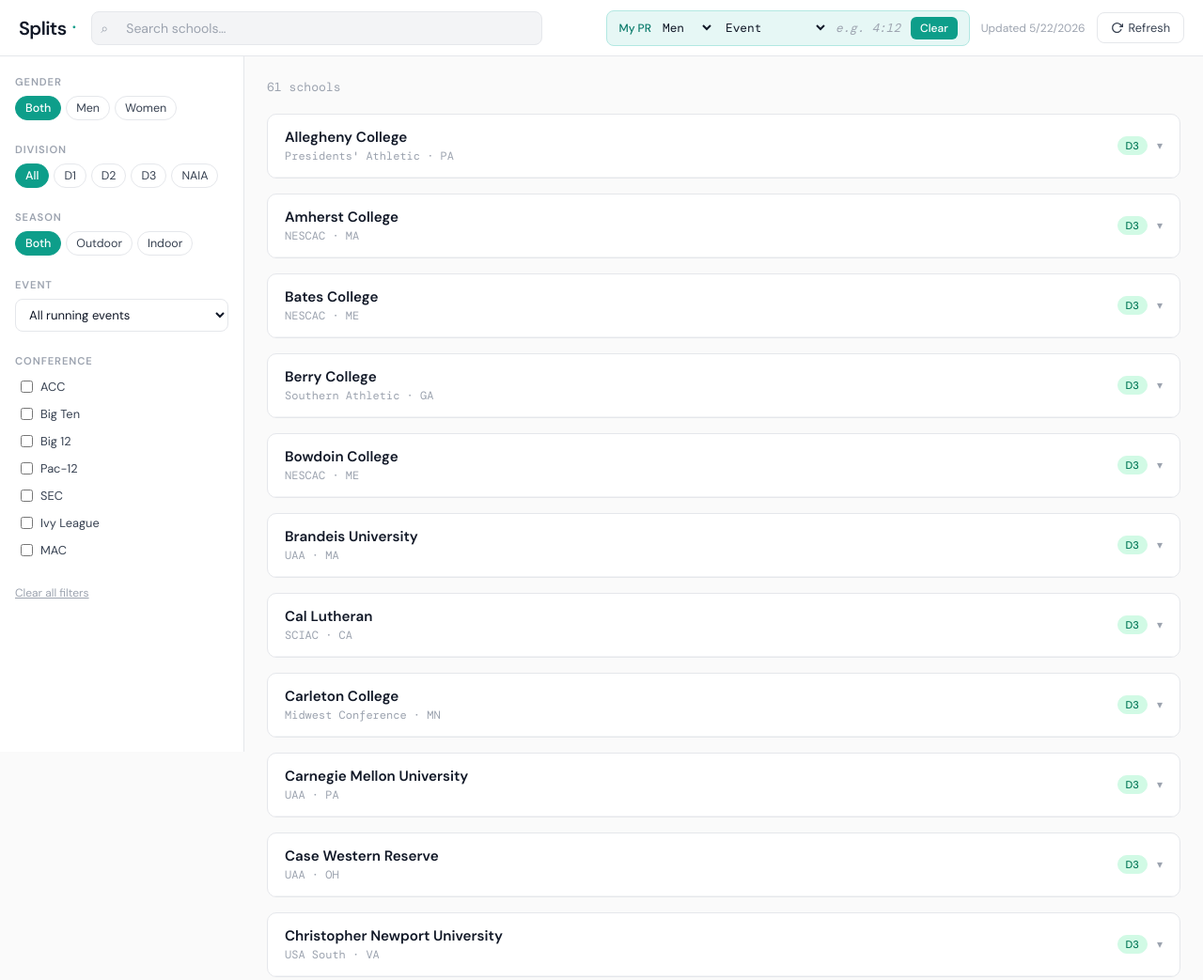
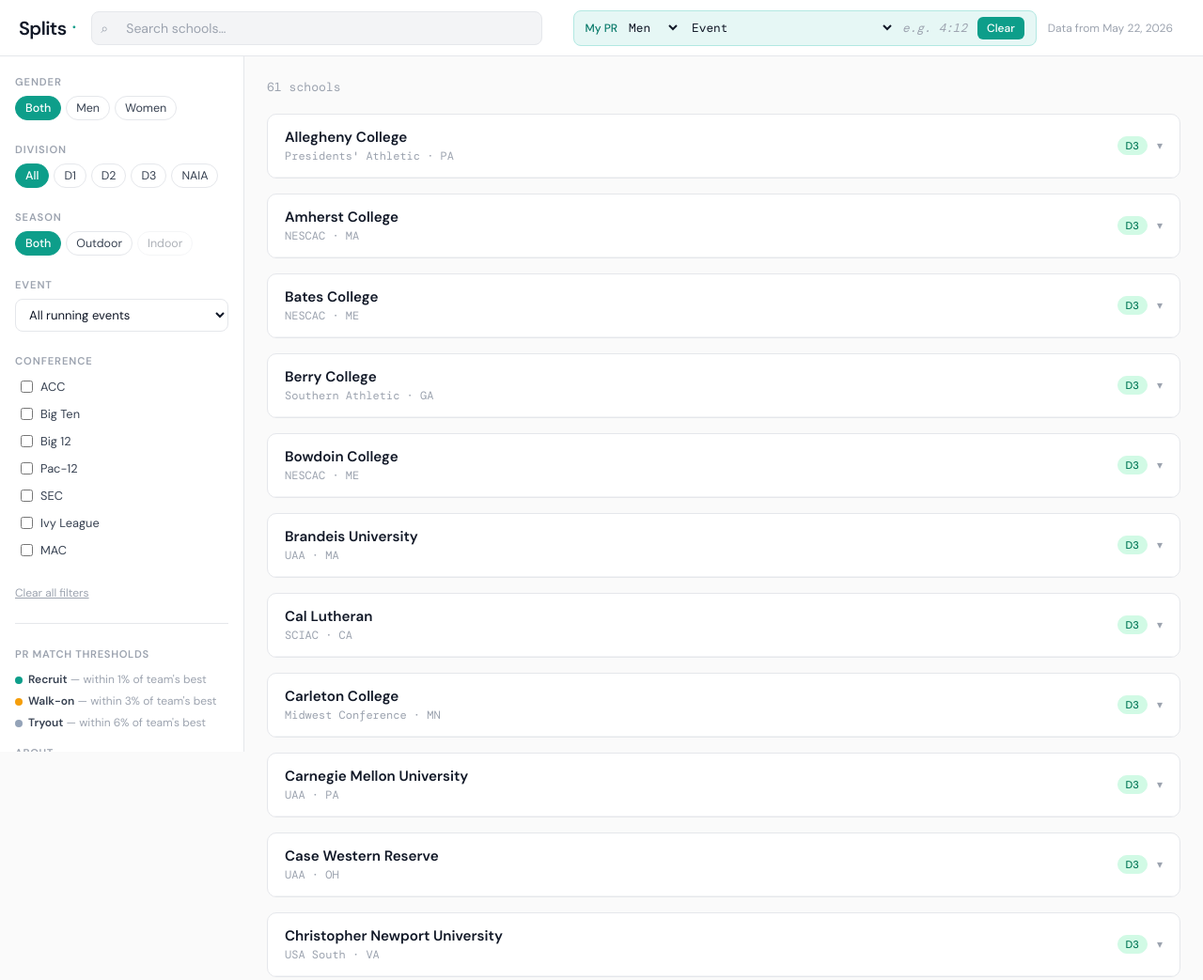
Before and after one commit to melly-p-33/splits, a plain HTML site: page index.html in a window 1280 px wide. Shown: the top 1043 px of the page at 94% size. Drawn offline with nearby package versions, Linux system fonts and the light colour scheme; a web font is replaced by a local one.

Commit message:
updating index file only

```diff
--- a/index.html
+++ b/index.html
@@ -120,21 +120,7 @@
 }
 .pr-bar-btn:hover { background: var(--teal-dark); }
 
-.refresh-btn {
-  display: flex; align-items: center; gap: 6px;
-  padding: 7px 14px;
-  background: var(--white);
-  border: 1px solid var(--border);
-  border-radius: 8px;
-  font-family: var(--font-display); font-size: 0.8rem;
-  color: var(--ink-mid); cursor: pointer;
-  transition: border-color 0.15s, color 0.15s;
-}
-.refresh-btn:hover { border-color: var(--teal); color: var(--teal); }
-.refresh-btn.loading { opacity: 0.6; pointer-events: none; }
-.refresh-btn svg { transition: transform 0.4s; }
-.refresh-btn.loading svg { animation: spin 1s linear infinite; }
-@keyframes spin { to { transform: rotate(360deg); } }
+
 
 /* ── LAYOUT ── */
 .app-body {
@@ -539,10 +525,11 @@
         <option>800m</option><option>1500m</option><option>Mile</option>
         <option>3000m</option><option>5000m</option><option>10000m</option>
         <option>4×100</option><option>4×400</option>
-        <option>Indoor 200m</option><option>Indoor 400m</option>
-        <option>Indoor 800m</option><option>Indoor Mile</option>
-        <option>Indoor 3000m</option><option>Indoor 5000m</option>
-        <option>Indoor 4×400</option>
+        <option disabled>── Indoor (coming soon) ──</option>
+        <option disabled>Indoor 200m</option><option disabled>Indoor 400m</option>
+        <option disabled>Indoor 800m</option><option disabled>Indoor Mile</option>
+        <option disabled>Indoor 3000m</option><option disabled>Indoor 5000m</option>
+        <option disabled>Indoor 4×400</option>
       </select>
       <input type="text" id="prTime" placeholder="e.g. 4:12.3" oninput="applyPR()">
       <button class="pr-bar-btn" onclick="clearPR()">Clear</button>
@@ -553,13 +540,7 @@
     </button>
 
     <span id="lastUpdated" style="font-size:0.75rem;color:var(--ink-faint);"></span>
-    <button class="refresh-btn" id="refreshBtn" onclick="refreshData()">
-      <svg width="13" height="13" viewBox="0 0 24 24" fill="none" stroke="currentColor" stroke-width="2.5">
-        <polyline points="23 4 23 10 17 10"></polyline>
-        <path d="M20.49 15a9 9 0 1 1-2.12-9.36L23 10"></path>
-      </svg>
-      Refresh
-    </button>
+    <span id="lastUpdated" style="font-size:0.75rem;color:var(--ink-faint);"></span>
   </div>
 </header>
 
@@ -595,7 +576,7 @@
     <div class="filter-pills">
       <div class="pill active" onclick="togglePill(this,'season','both')" data-group="season" data-val="both">Both</div>
       <div class="pill" onclick="togglePill(this,'season','outdoor')" data-group="season" data-val="outdoor">Outdoor</div>
-      <div class="pill" onclick="togglePill(this,'season','indoor')" data-group="season" data-val="indoor">Indoor</div>
+      <div class="pill" style="opacity:0.4;cursor:not-allowed;pointer-events:none;" title="Indoor coming soon">Indoor</div>
     </div>
   </div>
 
@@ -609,11 +590,11 @@
         <option>5000m</option><option>10000m</option>
         <option>4×100</option><option>4×400</option>
       </optgroup>
-      <optgroup label="Indoor">
-        <option>Indoor 200m</option><option>Indoor 400m</option>
-        <option>Indoor 800m</option><option>Indoor Mile</option>
-        <option>Indoor 3000m</option><option>Indoor 5000m</option>
-        <option>Indoor 4×400</option>
+      <optgroup label="Indoor (coming soon)" style="color:var(--ink-faint);">
+        <option disabled>Indoor 200m</option><option disabled>Indoor 400m</option>
+        <option disabled>Indoor 800m</option><option disabled>Indoor Mile</option>
+        <option disabled>Indoor 3000m</option><option disabled>Indoor 5000m</option>
+        <option disabled>Indoor 4×400</option>
       </optgroup>
     </select>
   </div>
@@ -624,6 +605,33 @@
   </div>
 
   <button class="clear-filters" onclick="clearAllFilters()">Clear all filters</button>
+
+  <div style="margin-top:auto;padding-top:24px;border-top:1px solid var(--border);font-size:0.75rem;color:var(--ink-faint);line-height:1.6;">
+
+    <div style="font-size:0.7rem;font-weight:600;letter-spacing:0.06em;text-transform:uppercase;color:var(--ink-faint);margin-bottom:8px;">PR Match Thresholds</div>
+    <div style="display:flex;flex-direction:column;gap:4px;margin-bottom:14px;">
+      <div style="display:flex;align-items:center;gap:6px;">
+        <span style="width:8px;height:8px;border-radius:50%;background:var(--recruit);flex-shrink:0;"></span>
+        <span><strong style="color:var(--ink-mid);">Recruit</strong> — within 1% of team's best</span>
+      </div>
+      <div style="display:flex;align-items:center;gap:6px;">
+        <span style="width:8px;height:8px;border-radius:50%;background:var(--walkon);flex-shrink:0;"></span>
+        <span><strong style="color:var(--ink-mid);">Walk-on</strong> — within 3% of team's best</span>
+      </div>
+      <div style="display:flex;align-items:center;gap:6px;">
+        <span style="width:8px;height:8px;border-radius:50%;background:var(--tryout);flex-shrink:0;"></span>
+        <span><strong style="color:var(--ink-mid);">Tryout</strong> — within 6% of team's best</span>
+      </div>
+    </div>
+
+    <div style="font-size:0.7rem;font-weight:600;letter-spacing:0.06em;text-transform:uppercase;color:var(--ink-faint);margin-bottom:6px;">About</div>
+    <div style="margin-bottom:4px;">Performance data from <a href="https://www.tfrrs.org" target="_blank" style="color:var(--teal);text-decoration:none;">TFRRS</a> — top mark per event, current outdoor season.</div>
+    <div style="margin-bottom:8px;">PR thresholds compare your time against each team's fastest current-season mark.</div>
+    <div style="padding:10px 12px;background:var(--teal-light);border:1px solid var(--teal-mid);border-radius:8px;">
+      Looking for recruiting standards? Visit <a href="https://runcruit.com" target="_blank" style="color:var(--teal-dark);font-weight:600;text-decoration:none;">Runcruit ↗</a> to see estimated recruit, walk-on, and tryout times by school.
+    </div>
+
+  </div>
 
 </aside>
 
@@ -983,9 +991,8 @@
     if (data.meta?.last_updated) {
       const d = new Date(data.meta.last_updated);
       document.title = `Splits · ${data.meta.school_count || schools.length} schools`;
-      // Show last updated
       const lu = document.getElementById('lastUpdated');
-      if (lu) lu.textContent = 'Updated ' + d.toLocaleDateString();
+      if (lu) lu.textContent = `Data from ${d.toLocaleDateString('en-US', {month:'short', day:'numeric', year:'numeric'})}`;
     }
     renderSchools();
     updateCount();
@@ -1158,6 +1165,11 @@
 function renderSchoolCard(school) {
   const divBadge = { D1:'badge-div1', D2:'badge-div2', D3:'badge-div3', NAIA:'badge-naia' }[school.division] || '';
 
+  // Check if school has any performance data at all
+  const menPerfs = school.performances?.men?.outdoor?.current || [];
+  const womenPerfs = school.performances?.women?.outdoor?.current || [];
+  const hasNoData = menPerfs.length === 0 && womenPerfs.length === 0;
+
   let matchClass = '';
   let matchBadge = '';
   if (prMatch.event && prMatch.time) {
@@ -1176,20 +1188,14 @@
       </div>
       <div class="card-badges">
         ${matchBadge}
+        ${hasNoData ? '<span style="font-size:0.68rem;color:#b45309;background:#fef3c7;border:1px solid #fde68a;border-radius:10px;padding:2px 7px;font-weight:500;">⚠ no data</span>' : ''}
         <span class="badge ${divBadge}">${school.division}</span>
         <span class="expand-icon">▾</span>
       </div>
     </div>
     <div class="card-body" id="body-${school.id}">
-      <div class="card-tabs">
-        <div class="card-tab active" onclick="switchTab('${school.id}','perf',this)">Performances</div>
-        <div class="card-tab" onclick="switchTab('${school.id}','recruit',this)">Recruiting Standards</div>
-      </div>
       <div class="card-tab-panel active" id="tab-perf-${school.id}">
         ${renderPerfPanel(school)}
-      </div>
-      <div class="card-tab-panel" id="tab-recruit-${school.id}">
-        ${renderRecruitPanel(school)}
       </div>
     </div>
   </div>`;
@@ -1258,7 +1264,7 @@
 }
 
 function renderRecruitPanel(school) {
-  const rUrl = school.runcruit_url || `https://runcruit.com/standards/${school.id}`;
+  const rUrl = `https://runcruit.com`;
 
   return `
     <div style="display:flex;flex-direction:column;align-items:center;gap:16px;padding:28px 16px;text-align:center;">
@@ -1278,10 +1284,10 @@
         text-decoration:none;transition:background 0.15s;
       " onmouseover="this.style.background='var(--teal-dark)'"
         onmouseout="this.style.background='var(--teal)'">
-        View ${school.name} Standards ↗
+        Find Recruiting Standards on Runcruit ↗
       </a>
       <div style="font-size:0.72rem;color:var(--ink-faint);font-style:italic;">
-        Opens runcruit.com — standards are estimates, not official school targets
+        Opens runcruit.com — search for your school to view recruiting standards
       </div>
     </div>`;
 }
@@ -1302,21 +1308,7 @@
   document.getElementById(`tab-${tabName}-${schoolId}`).classList.add('active');
 }
 
-// ─────────────────────────────────────────────
-// REFRESH
-// ─────────────────────────────────────────────
-function refreshData() {
-  const btn = document.getElementById('refreshBtn');
-  btn.classList.add('loading');
-  btn.querySelector('span') && (btn.querySelector('span').textContent = 'Refreshing…');
 
-  // Simulated refresh — in production this would fetch from TFRRS & Runcruit
-  setTimeout(() => {
-    btn.classList.remove('loading');
-    lastUpdated = new Date();
-    alert(`Data refreshed! In the full version, this fetches live data from TFRRS and Runcruit.\n\nLast updated: ${lastUpdated.toLocaleTimeString()}`);
-  }, 2200);
-}
 
 // ─────────────────────────────────────────────
 // MOBILE SIDEBAR
```
